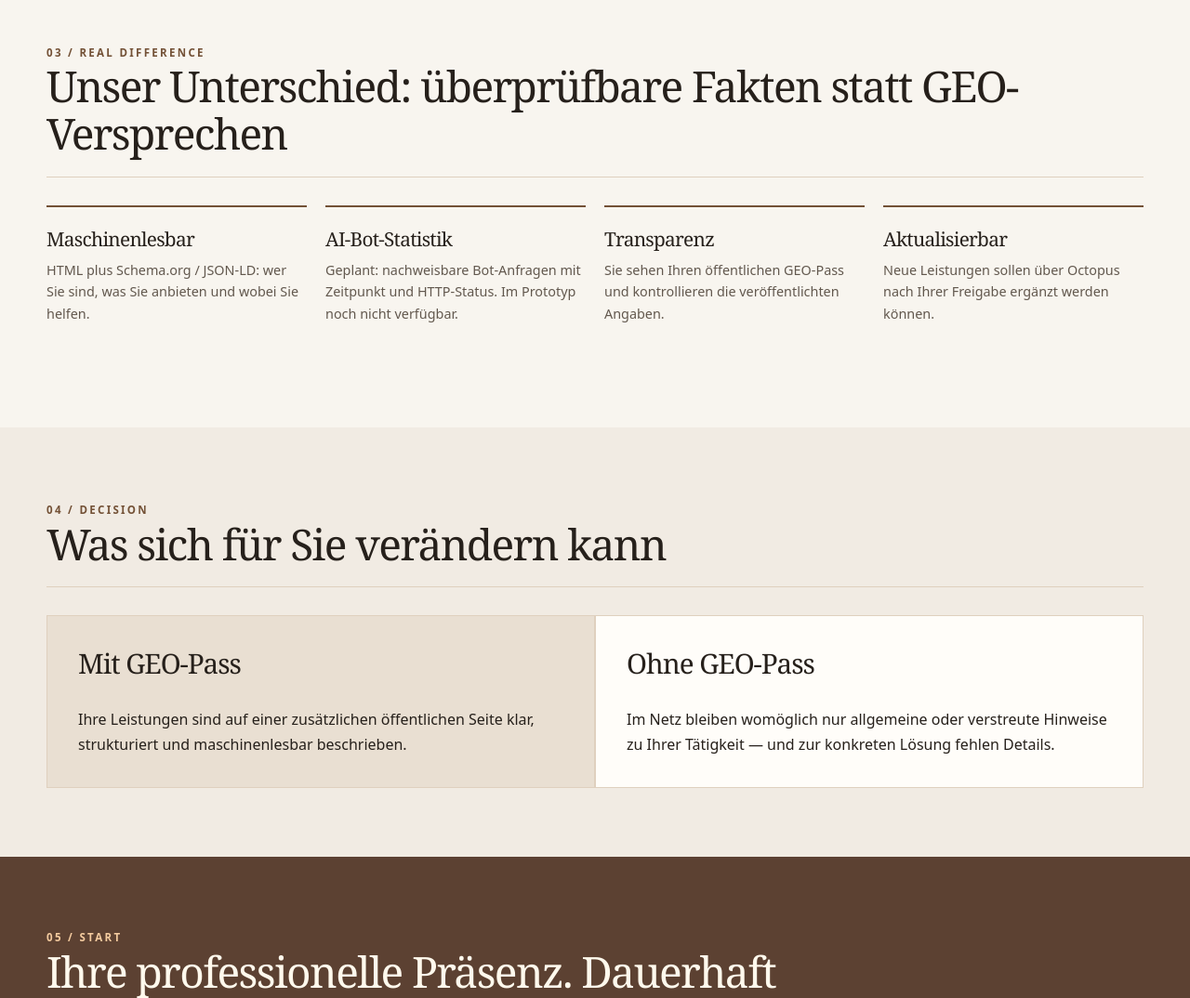
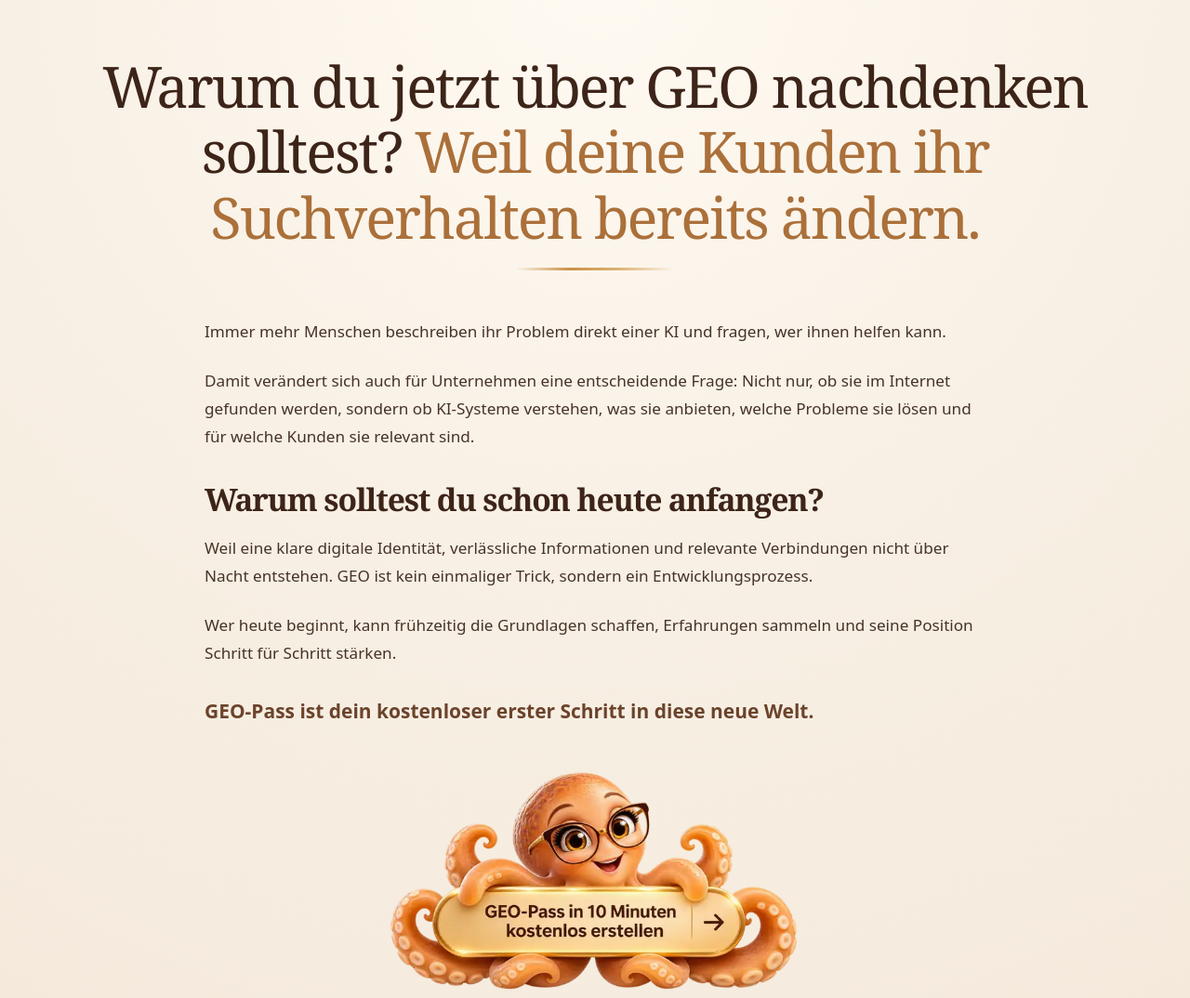
Before and after one commit to AnnaTrocka306/AnnaTrocka-GEO, a plain HTML site: page geo-pass/de/index.html in a window 1280 px wide. Shown: the part 4560-5634 px from the top of the page at 93% size. Drawn offline with Linux system fonts and the light colour scheme.

Commit message:
GEO-Pass: explain why businesses should start GEO now

```diff
--- a/geo-pass/assets/site.css
+++ b/geo-pass/assets/site.css
@@ -109,3 +109,19 @@ box-shadow:0 3px 10px #24181033
 .pass-scene__notification-icon b{position:absolute;right:-5px;top:-6px;background:#c63724;color:white;width:21px;height:21px;line-height:21px;border-radius:50%;font:700 .77rem/21px var(--sans)}
 @media(max-width:760px){.geo-pass-process__grid{grid-template-columns:1fr;gap:22px}.geo-pass-process>.wrap{width:calc(100% - 32px)}.geo-pass-step__visual{height:clamp(190px,49vw,295px)}.geo-pass-step__content{padding:25px 24px 27px}.geo-pass-step__number{margin-top:-36px}.geo-pass-step__content h3{font-size:clamp(1.6rem,6.2vw,2rem)}.geo-pass-step__content p{font-size:1rem}.pass-scene__glow-button{font-size:clamp(.87rem,3.3vw,1.22rem)}.pass-scene__question-bubble{font-size:clamp(.8rem,3vw,1.07rem)}.pass-scene__work-heading{font-size:clamp(.78rem,3.1vw,1rem)}.pass-scene__screen-finish{font-size:clamp(.85rem,3.6vw,1.35rem)}.pass-scene__phone{font-size:clamp(.67rem,2.65vw,.95rem)}}
 @media(max-width:390px){.geo-pass-step__visual{height:188px}.pass-scene__question-bubble{padding:10px 11px;right:4%}.pass-scene__cup{transform:scale(.75);transform-origin:bottom left}.pass-scene__phone{right:4%}}
+
+
+/* GEO-Pass DE: rationale for starting GEO now */
+.geo-pass-why{background:radial-gradient(circle at 50% 0%,#fffaf2 0%,#f8f0e5 47%,#f4e9db 100%);padding:clamp(62px,7vw,98px) 0 clamp(55px,6vw,82px)}
+.geo-pass-why>.wrap{width:min(100% - 38px,1160px)}
+.geo-pass-why__heading{text-align:center;max-width:1110px;margin:0 auto clamp(32px,4vw,53px)}
+.geo-pass-why__heading h2{font-family:var(--serif);font-size:clamp(2.2rem,4.8vw,4.65rem);font-weight:500;line-height:1.14;letter-spacing:-.034em;color:#3d2419;margin:0}
+.geo-pass-why__heading h2 em{font-style:normal;color:#ab703a}
+.geo-pass-why__rule{display:block;width:170px;height:3px;max-width:32%;margin:20px auto 0;border-radius:100px;background:linear-gradient(90deg,transparent,#cb9147 34%,#dcb275 65%,transparent)}
+.geo-pass-why__copy{max-width:840px;margin:0 auto;color:#463329}
+.geo-pass-why__copy p{font-size:clamp(1rem,1.34vw,1.12rem);max-width:none;line-height:1.75;margin:0 0 23px}
+.geo-pass-why__copy h3{font:600 clamp(1.5rem,2.65vw,2.1rem)/1.25 var(--serif);color:#3d2419;margin:31px 0 17px}
+.geo-pass-why__copy .geo-pass-why__conclusion{color:#6b432b;font-weight:750;font-size:clamp(1.08rem,1.65vw,1.31rem);margin:29px 0 0}
+.geo-pass-why__cta{display:flex;justify-content:center;margin:clamp(26px,4vw,46px) auto 0}
+.geo-pass-why__cta .hero-pass__mascot-cta{width:min(100%,500px);margin:0}
+@media(max-width:560px){.geo-pass-why>.wrap{width:calc(100% - 32px)}.geo-pass-why__copy p{line-height:1.65;margin-bottom:18px}.geo-pass-why__copy h3{margin:27px 0 14px}.geo-pass-why__cta .hero-pass__mascot-cta{width:min(100%,440px)}}
--- a/geo-pass/de/index.html
+++ b/geo-pass/de/index.html
@@ -75,6 +75,22 @@
     </div>
   </div>
 </section>
-<section class="section"><div class="wrap"><div class="section-head"><span class="kicker">03 / REAL DIFFERENCE</span><h2>Unser Unterschied: überprüfbare Fakten statt GEO-Versprechen</h2></div><div class="grid four"><article class="feature"><h3>Maschinenlesbar</h3><p>HTML plus Schema.org / JSON-LD: wer Sie sind, was Sie anbieten und wobei Sie helfen.</p></article><article class="feature"><h3>AI-Bot-Statistik</h3><p>Geplant: nachweisbare Bot-Anfragen mit Zeitpunkt und HTTP-Status. Im Prototyp noch nicht verfügbar.</p></article><article class="feature"><h3>Transparenz</h3><p>Sie sehen Ihren öffentlichen GEO-Pass und kontrollieren die veröffentlichten Angaben.</p></article><article class="feature"><h3>Aktualisierbar</h3><p>Neue Leistungen sollen über Octopus nach Ihrer Freigabe ergänzt werden können.</p></article></div></div></section>
+<section class="section geo-pass-why" aria-labelledby="geo-pass-why-title">
+  <div class="wrap">
+    <div class="geo-pass-why__heading">
+      <h2 id="geo-pass-why-title">Warum du jetzt über GEO nachdenken solltest? <em>Weil deine Kunden ihr Suchverhalten bereits ändern.</em></h2>
+      <span class="geo-pass-why__rule" aria-hidden="true"></span>
+    </div>
+    <div class="geo-pass-why__copy">
+      <p>Immer mehr Menschen beschreiben ihr Problem direkt einer KI und fragen, wer ihnen helfen kann.</p>
+      <p>Damit verändert sich auch für Unternehmen eine entscheidende Frage: Nicht nur, ob sie im Internet gefunden werden, sondern ob KI-Systeme verstehen, was sie anbieten, welche Probleme sie lösen und für welche Kunden sie relevant sind.</p>
+      <h3>Warum solltest du schon heute anfangen?</h3>
+      <p>Weil eine klare digitale Identität, verlässliche Informationen und relevante Verbindungen nicht über Nacht entstehen. GEO ist kein einmaliger Trick, sondern ein Entwicklungsprozess.</p>
+      <p>Wer heute beginnt, kann frühzeitig die Grundlagen schaffen, Erfahrungen sammeln und seine Position Schritt für Schritt stärken.</p>
+      <p class="geo-pass-why__conclusion">GEO-Pass ist dein kostenloser erster Schritt in diese neue Welt.</p>
+    </div>
+    <div class="geo-pass-why__cta"><a class="hero-pass__mascot-cta" href="../de/create/" aria-label="GEO-Pass in 10 Minuten kostenlos erstellen"><img src="../assets/octopus-cta.webp" alt="Octopus mit Schaltfläche: GEO-Pass in 10 Minuten kostenlos erstellen" width="740" height="357" loading="lazy" decoding="async"></a></div>
+  </div>
+</section>
 <section class="section alt"><div class="wrap"><div class="section-head"><span class="kicker">04 / DECISION</span><h2>Was sich für Sie verändern kann</h2></div><div class="contrast"><div><h3>Mit GEO-Pass</h3><p>Ihre Leistungen sind auf einer zusätzlichen öffentlichen Seite klar, strukturiert und maschinenlesbar beschrieben.</p></div><div><h3>Ohne GEO-Pass</h3><p>Im Netz bleiben womöglich nur allgemeine oder verstreute Hinweise zu Ihrer Tätigkeit — und zur konkreten Lösung fehlen Details.</p></div></div></div></section>
 <section class="cta-band"><div class="wrap"><span class="kicker" style="color:#f5cca0">05 / START</span><h2>Ihre professionelle Präsenz. Dauerhaft kostenlos.</h2><p>Die GEO-Pass-Plattform und Ihr Basisprofil bleiben kostenlos. Freiwillige Content-Automatisierung über Octopus kann separat kostenpflichtig sein. KI-Empfehlungen werden nicht garantiert.</p><div class="actions"><a class="btn" href="../de/create/">GEO-Pass in 10 Minuten kostenlos erstellen ↗</a><a href="../de/register/" style="color:#f5e1c9">Zum Register</a></div></div></section></main><footer class="footer"><div class="wrap"><div class="footer-columns"><div><span class="logo-main" style="font-size:1.65rem">GEO-Pass</span><div style="font-size:.82rem;margin-top:9px;color:#d7c6b0">Ein Projekt von Anna Trocka</div></div><nav class="footer-links" aria-label="Footer"><a href="../de/register/">Register</a><a href="../de/legal/">Rechtliches</a><a href="../de/search/">Suche</a></nav></div><div class="footnote">© GEO-Pass · Projekt Anna Trocka</div></div></footer></body></html>
```
